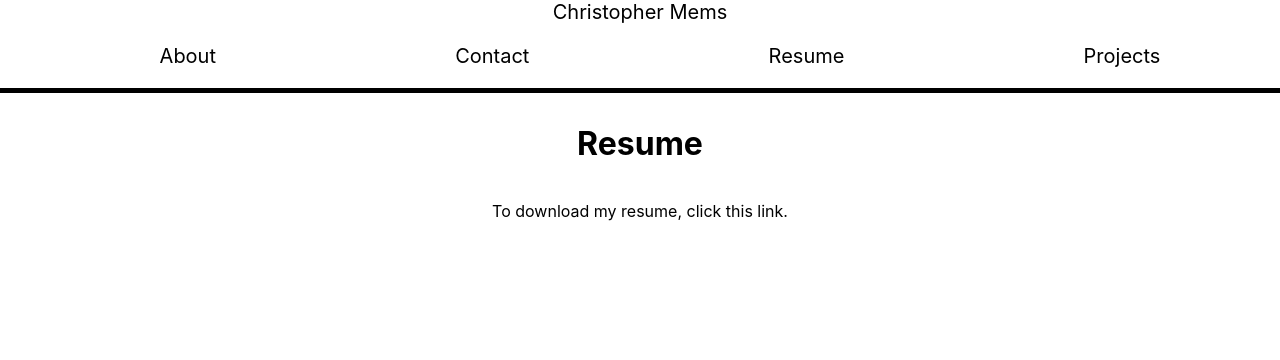
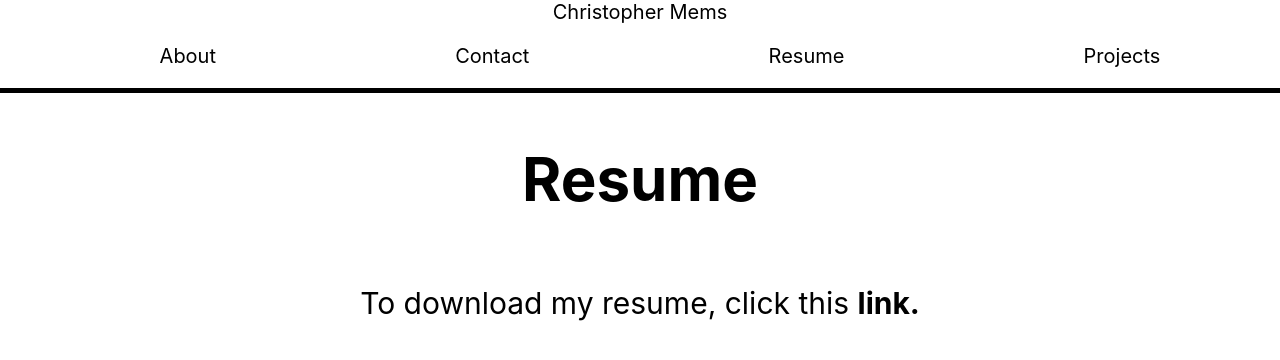
Before and after one commit to cmthecoder/portfolio-react, a React (Create React App) app: page /resume in a window 1280 px wide. Shown: the top 360 px of the page. Built offline with nearby package versions, Linux system fonts and the light colour scheme.

Commit message:
increase font-size

```diff
--- a/src/pages/Home.jsx
+++ b/src/pages/Home.jsx
@@ -2,11 +2,13 @@ import "../styles/Home.css"
 
 const Home = () => {
   return (
-    <div class="home-view">
-      <h1>Christopher Mems</h1>
-      <img src="https://i.imgur.com/pqyfJ16.jpg?2" width="500" alt=""/>
-      <h2>Software Engineer</h2>
-    </div>
+    <body>
+      <div class="home-view">
+        <h1>Christopher Mems</h1>
+        <img src="https://i.imgur.com/pqyfJ16.jpg?2" width="500" alt=""/>
+        <h2>Software Engineer</h2>
+      </div>
+    </body>
   );
 }
 
--- a/src/pages/ProjectDetails.js
+++ b/src/pages/ProjectDetails.js
@@ -1,6 +1,6 @@
 import { findProjects } from "../utilities/findProject";
 import { useParams } from "react-router-dom";
-
+import "../styles/ProjectDetails.css"
 
 
 const ProjectDetails = () => {
--- a/src/pages/Resume.jsx
+++ b/src/pages/Resume.jsx
@@ -4,7 +4,7 @@ const Resume = () => {
   return (
     <div class="resume">
       <h1>Resume</h1>
-      <p>To download my resume, click this <a href="Christopher Mems Resume.pdf" download>link.</a>
+      <p>To download my resume, click this <a href="Christopher Mems Resume.pdf" download><span>link.</span></a>
       </p>
     </div>
   );
--- a/src/styles/Contact.css
+++ b/src/styles/Contact.css
@@ -3,4 +3,5 @@
   justify-content: center;
   align-items: center;
   flex-direction: column;
+  font-size: 28px;
 }
--- a/src/styles/Resume.css
+++ b/src/styles/Resume.css
@@ -3,4 +3,9 @@
   justify-content: center;
   align-items: center;
   flex-direction: column;
+  font-size: 30px;
 }
+
+span {
+  font-weight: bold;
+}
```
Also changed, not shown: src/styles/Home.css (line endings or trailing spaces).
